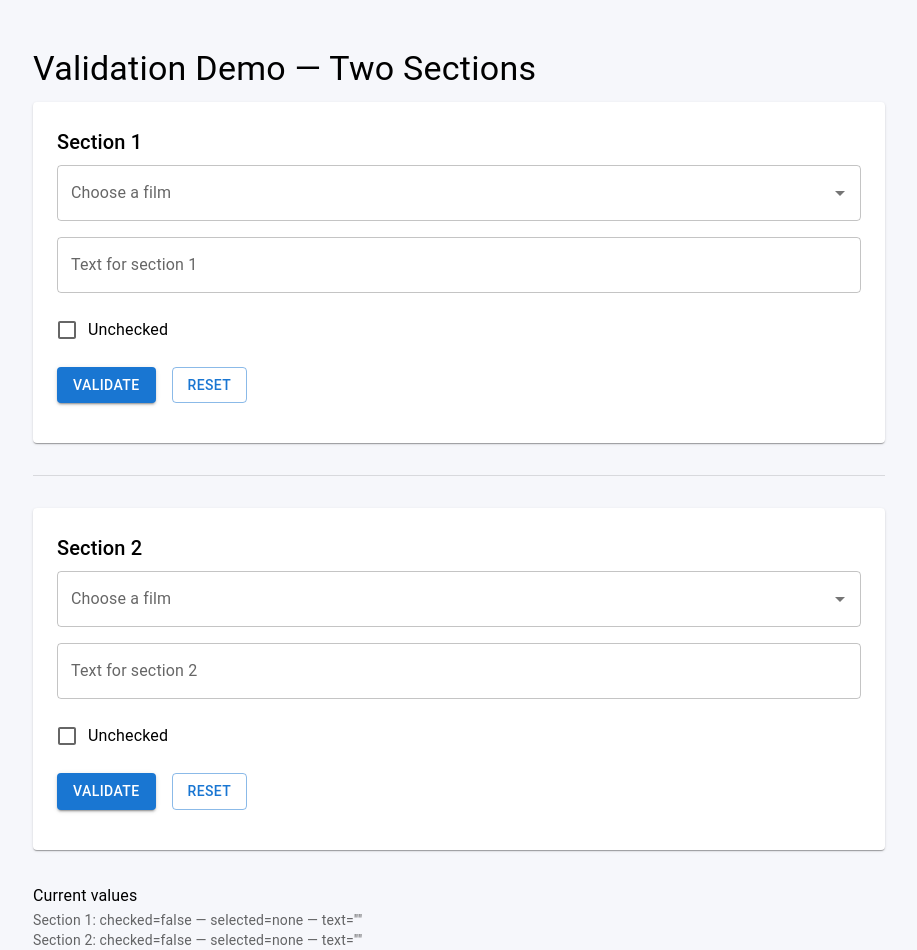
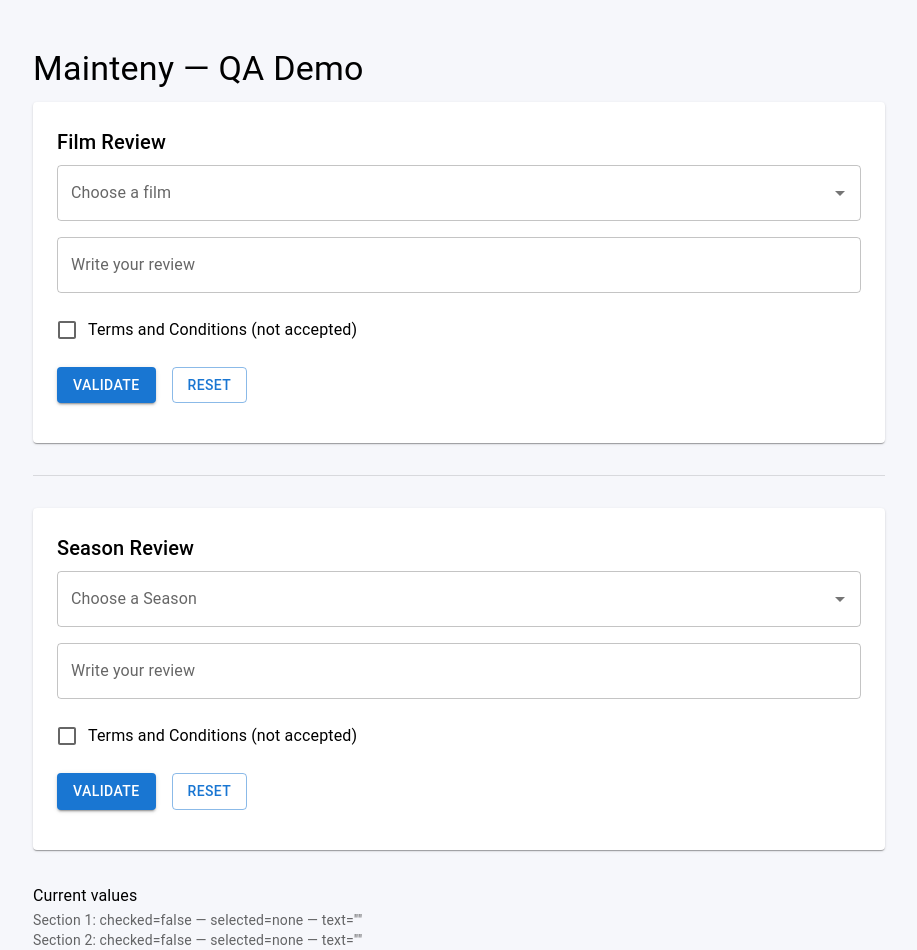
Before and after one commit to AqibQasim/SampleProject, a React (Vite) app: page / in a window 1280 px wide. Shown: the whole page, without its empty margins (181-1098 px from the left). Built offline with nearby package versions, Linux system fonts and the light colour scheme.

Commit message:
text changes

```diff
--- a/src/App.jsx
+++ b/src/App.jsx
@@ -21,6 +21,14 @@ const top100Films = [
   { title: "Schindler's List", year: 1993 }
 ]
 
+const top100seasons = [
+  { title: 'Wednesday', year: 1994 },
+  { title: 'Stranger Things', year: 1972 },
+  { title: 'Squid Game', year: 2008 },
+  { title: 'The Witcher', year: 1957 },
+  { title: "Daredevil", year: 1993 }
+]
+
 const initialState = { checked: false, value: null, text: '' }
 
 export default function App() {
@@ -33,7 +41,7 @@ export default function App() {
     const sec = which === 's1' ? s1 : s2
     const problems = []
     if (!sec.value) problems.push('Please choose a film')
-    if (!sec.text || !sec.text.trim()) problems.push('Text field is required')
+    if (!sec.text || !sec.text.trim()) problems.push('Review field is required')
     // Disallow special characters: only letters, numbers and spaces allowed
     const allowedRegex = /^[A-Za-z0-9\s]+$/
     if (sec.text && !allowedRegex.test(sec.text)) problems.push('Text contains invalid characters (only letters, numbers and spaces allowed)')
@@ -58,13 +66,13 @@ export default function App() {
   return (
     <Container maxWidth="md" sx={{ mt: 6 }}>
       <Typography variant="h4" component="h1" gutterBottom>
-        Validation Demo — Two Sections
+        Mainteny — QA Demo
       </Typography>
 
       {/* Section 1 */}
       <Box sx={{ mb: 4, p: 3, background: '#fff', borderRadius: 1, boxShadow: 1 }}>
         <Typography variant="h6" gutterBottom>
-          Section 1
+          Film Review
         </Typography>
 
         <Box sx={{ mb: 2 }}>
@@ -81,7 +89,7 @@ export default function App() {
         <Box sx={{ mb: 2 }}>
           <TextField
             data-testid="s1-text-field"
-            label="Text for section 1"
+            label="Write your review"
             variant="outlined"
             fullWidth
             value={s1.text}
@@ -92,7 +100,7 @@ export default function App() {
         <Box sx={{ mb: 2 }}>
           <FormControlLabel
             control={<Checkbox data-testid="s1-checkbox" checked={s1.checked} onChange={(e) => setS1((p) => ({ ...p, checked: e.target.checked }))} />}
-            label={s1.checked ? 'Checked' : 'Unchecked'}
+            label={s1.checked ? 'Terms and Conditions (accepted)' : 'Terms and Conditions (not accepted)'}
           />
         </Box>
 
@@ -113,7 +121,7 @@ export default function App() {
 
         {success.s1 && (
           <Alert data-testid="s1-success-alert" severity="success" sx={{ mt: 1 }}>
-            Section 1 is valid
+            Film Review is valid
           </Alert>
         )}
       </Box>
@@ -123,7 +131,7 @@ export default function App() {
       {/* Section 2 */}
       <Box sx={{ mb: 4, p: 3, background: '#fff', borderRadius: 1, boxShadow: 1 }}>
         <Typography variant="h6" gutterBottom>
-          Section 2
+          Season Review
         </Typography>
 
         <Box sx={{ mb: 2 }}>
@@ -131,16 +139,16 @@ export default function App() {
             data-testid="s2-film-autocomplete"
             value={s2.value}
             onChange={(event, newValue) => setS2((p) => ({ ...p, value: newValue }))}
-            options={top100Films}
+            options={top100seasons}
             getOptionLabel={(option) => option.title}
-            renderInput={(params) => <TextField {...params} label="Choose a film" data-testid="s2-film-input" />}
+            renderInput={(params) => <TextField {...params} label="Choose a Season" data-testid="s2-film-input" />}
           />
         </Box>
 
         <Box sx={{ mb: 2 }}>
           <TextField
             data-testid="s2-text-field"
-            label="Text for section 2"
+            label="Write your review"
             variant="outlined"
             fullWidth
             value={s2.text}
@@ -151,7 +159,7 @@ export default function App() {
         <Box sx={{ mb: 2 }}>
           <FormControlLabel
             control={<Checkbox data-testid="s2-checkbox" checked={s2.checked} onChange={(e) => setS2((p) => ({ ...p, checked: e.target.checked }))} />}
-            label={s2.checked ? 'Checked' : 'Unchecked'}
+            label={s2.checked ? 'Terms and Conditions (accepted)' : 'Terms and Conditions (not accepted)'}
           />
         </Box>
 
```
